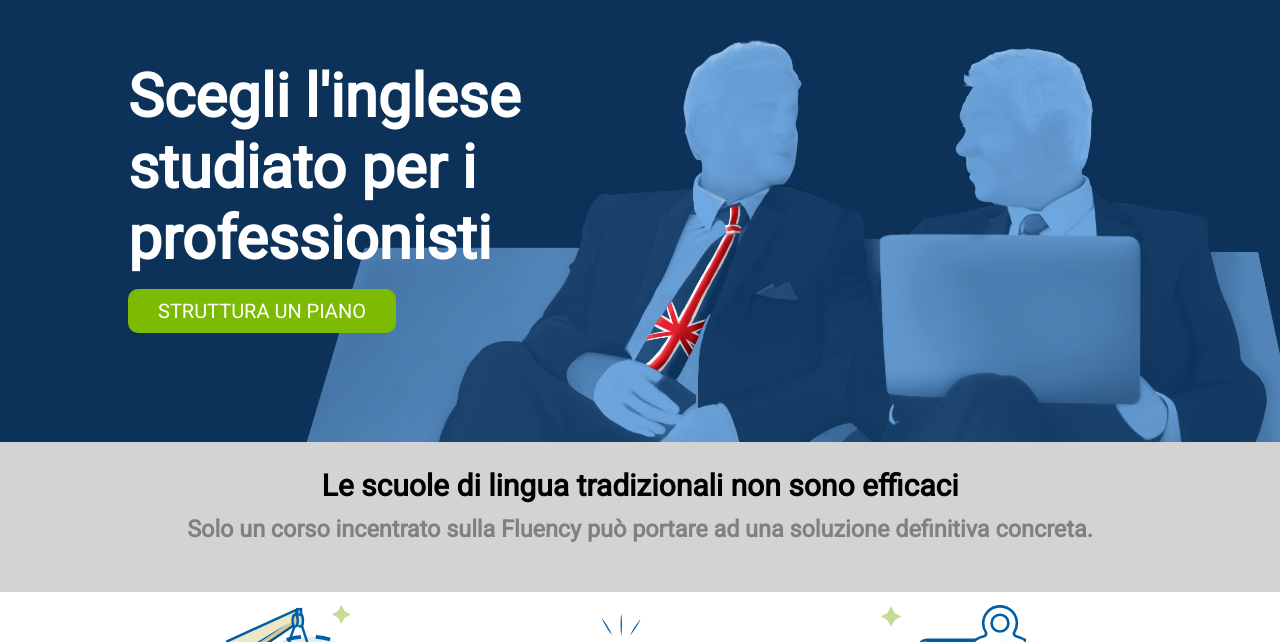
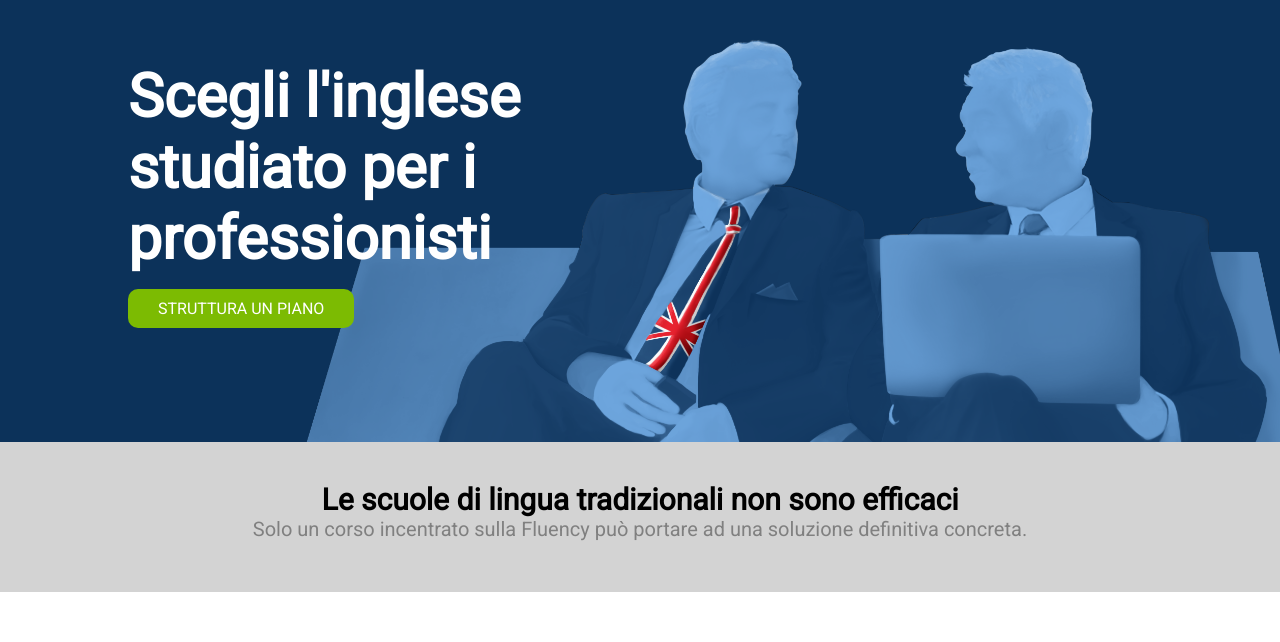
Before and after one commit to matteomichelon/htmlcss-fluentify, a plain HTML site: page index.html in a window 1280 px wide. Shown: the part 108-750 px from the top of the page. Drawn offline with Linux system fonts and the light colour scheme.

Commit message:
accorgimenti generali

```diff
--- a/css/style.css
+++ b/css/style.css
@@ -29,7 +29,9 @@ body {
     background-color: #7cbb02;
     display: inline-block;
     text-transform: uppercase;
-    font-size: 20px;
+    font-size: 16px;
+    text-decoration: none;
+    color: white;
 }
 
 .button-transparent {
@@ -44,6 +46,8 @@ body {
 .green-text {
     color: #7cbb02;
 }
+
+
 
 /* Col img */
 
@@ -74,35 +78,35 @@ header {
     /* l'immagine non si ripete */
     background-position: 108% 112%;
     /* grazie all'inspector trovo la posizione corretta dell'immagine */
+    padding-top: 15px;
 }
 
-.header-container {
+nav {
     width: 80%;
     margin: 0 auto;
     color: white;
-    padding-top: 15px;
 }
 
 /* Menu */
 
-.col {
+header .col {
     float: left;
 }
 
-.logo {
+header .logo {
     width: 10%;
 }
 
-.list {
-    padding-top: 20px;
-}
-
-.menu-central {
+header .menu-central {
     width: 50%;
     padding-left: 3%;
 }
 
-.menu-right {
+header .list {
+    padding-top: 20px;
+}
+
+header .menu-right {
     width: 40%;
     text-align: right;
 }
@@ -135,6 +139,12 @@ header {
 
 /* MAIN */
 
+section{
+    padding: 40px 0;
+    /* in tutte e 3 le sezioni sono le stesse distanze! */
+}
+
+
 /* Section-title */
 
 .title {
@@ -144,20 +154,14 @@ header {
     text-align: center;
 }
 
-.title h2 {
-    padding-top: 2%;
-}
-
-.title h3 {
-    padding-top: 1%;
-}
 
 /* Section-middle */
 
 main .container-middle {
     width: 80%;
     margin: 1% auto;
-    height: 500px;
+    /* height: 500px; */
+    /* non serve  */
     text-align: center;
 }
 
--- a/index.html
+++ b/index.html
@@ -14,7 +14,7 @@
 <body>
     <!-- HEADER -->
     <header>
-        <nav class="header-container clearfix">
+        <nav class="clearfix">
 
             <!-- Logo -->
             <div class="col logo">
@@ -64,9 +64,9 @@
             <!-- Teaser -->
             <div class="teaser">
                 <h1>Scegli l'inglese studiato per i professionisti</h1>
-                <span class="button">
+                <a href="#" class="button">
                     struttura un piano
-                </span>
+                </a>
             </div>
             <!-- end Teaser -->
         </nav>
@@ -76,11 +76,11 @@
     <!-- MAIN -->
     <main>
         <!-- Title -->
-        <section class="title">
+        <section class="bg-grey title">
             <div>
                 <h2>Le scuole di lingua tradizionali non sono efficaci</h2>
-                <h3 class="grey-text">Solo un corso incentrato sulla Fluency può portare ad una soluzione definitiva
-                    concreta.</h3>
+                <p class="grey-text">Solo un corso incentrato sulla Fluency può portare ad una soluzione definitiva
+                    concreta.</p>
             </div>
         </section>
         <!-- end Title -->
@@ -120,6 +120,7 @@
                 </div>
                 <h2 class="middle-title green-text margin-block ">Monitora i tuoi progressi constantemente</h2>
                 <hr class="margin-block grey-text">
+                <!-- hr ha un valore semantico molto forte, qui non è corretto usarlo! -->
                 <h3 class="grey-text">Lorem ipsum dolor sit amet consectetur adipisicing elit. Exercitationem optio, perferendis ipsa hic
                     voluptatum natus vero ex repudiandae cumque voluptas, velit illo cupiditate sequi impedit similique
                     ipsum? Ipsum, quos quisquam.</h3>
```
